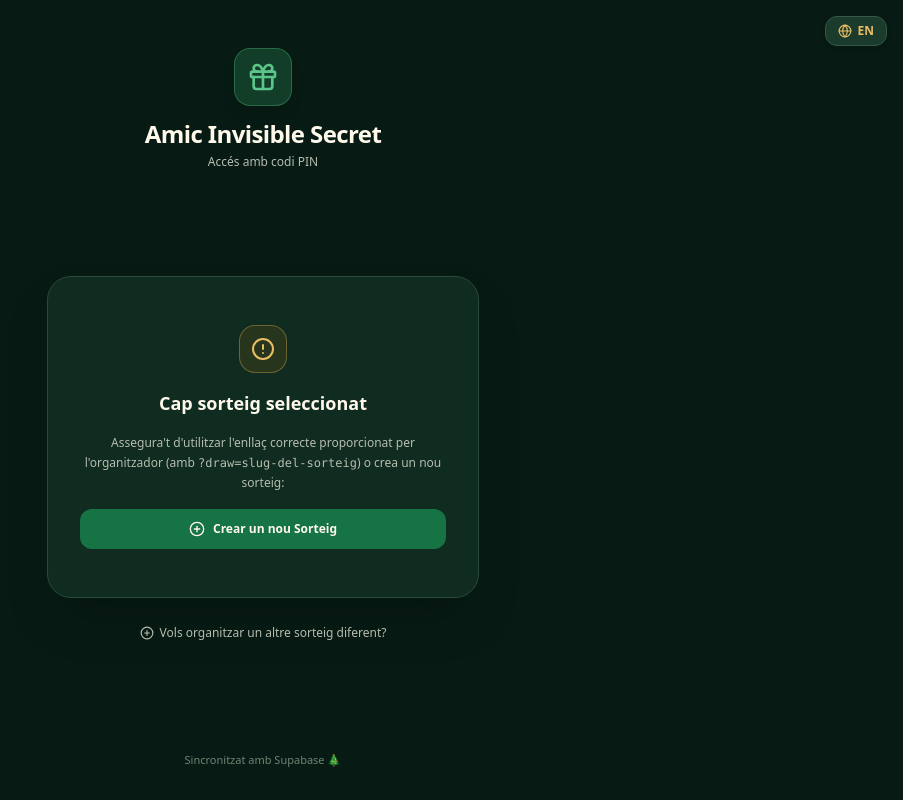
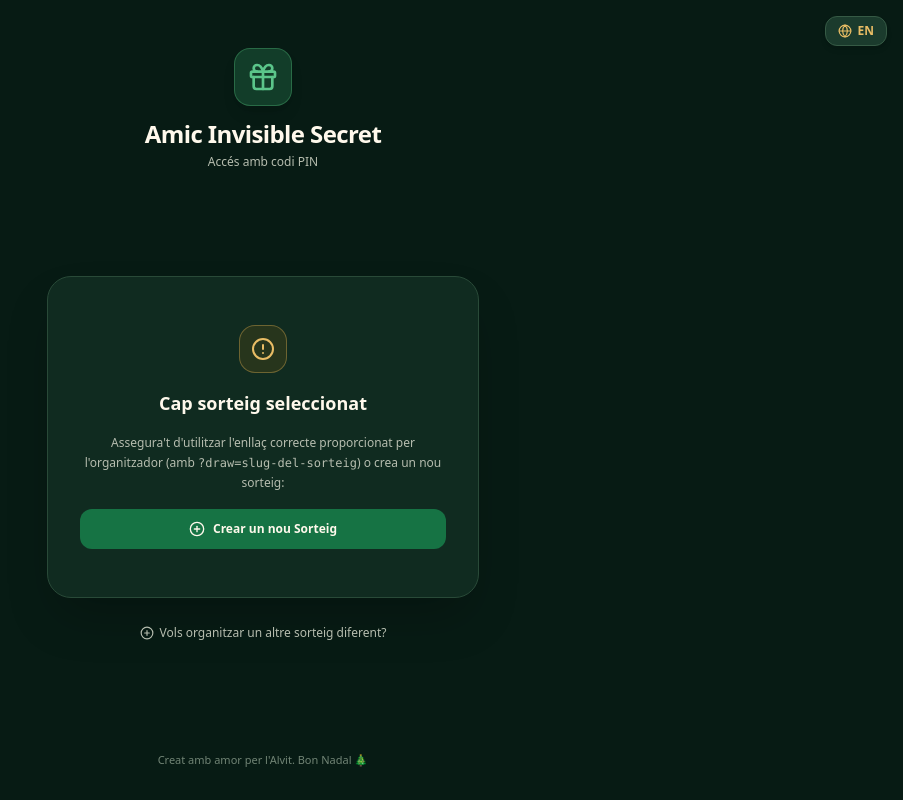
Before and after one commit to AlvitBABI/amic-invisible-ababi, a React (Vite) app: page / in a window 1280 px wide. Shown: the whole page, without its empty margins (377-1280 px from the left). Built offline with nearby package versions, Linux system fonts and the light colour scheme.

Commit message:
Update App.jsx - made with love

```diff
--- a/src/App.jsx
+++ b/src/App.jsx
@@ -29,7 +29,7 @@ const translations = {
     budget: "Presupost:",
     date: "Data:",
     organizeAnother: "Vols organitzar un altre sorteig diferent?",
-    syncSupabase: "Sincronitzat amb Supabase 🎄",
+    syncAlvit: "Creat amb amor per l'Alvit. Bon Nadal 🎄",
     connectedParticipant: "Participant connectat:",
     privateAssignment: "Assignació Privada (Sense regals mutus)",
     hello: "Hola,",
@@ -52,7 +52,7 @@ const translations = {
     resultsAndParts: "Resultats i Participants",
     modifyDraw: "Modificar Sorteig",
     setupConfigTitle: "Configura el teu Sorteig",
-    setupConfigDesc: "Primer defineix els detalls bàsics. Això registrarà el sorteig a Supabase i generarà el teu PIN d'organitzador (1234 per defecte) i el testimoni d'emergència.",
+    setupConfigDesc: "Primer defineix els detalls bàsics. Això registrarà el sorteig i generarà el teu PIN d'organitzador (1234 per defecte) i el testimoni d'emergència.",
     slugLabel: "Slug (Identificador URL únic)",
     slugDesc: "Aquest serà l'ID immutable a l'enllaç web.",
     eventDateLabel: "Data de l'Esdeveniment",
@@ -92,7 +92,7 @@ const translations = {
     logout: "Tancar Sessió",
     errorNoDraw: "No s'ha trobat cap sorteig amb aquest identificador.",
     errorMin3: "Es necessiten almenys 3 participants per fer el sorteig!",
-    errorDuplicateSlug: "Error creant el sorteig a Supabase. Comprova que el slug no estigui duplicat.",
+    errorDuplicateSlug: "Error creant el sorteig. Comprova que el slug no estigui duplicat.",
     errorIncorrectPin: "Codi PIN o contrasenya incorrectes."
   },
   en: {
@@ -110,7 +110,7 @@ const translations = {
     budget: "Budget:",
     date: "Date:",
     organizeAnother: "Want to organize a different draw?",
-    syncSupabase: "Synced with Supabase 🎄",
+    syncAlvit: "Made with love by Alvit. Merry Christmas 🎄",
     connectedParticipant: "Connected participant:",
     privateAssignment: "Private Assignment (No mutual gifting)",
     hello: "Hello,",
@@ -133,7 +133,7 @@ const translations = {
     resultsAndParts: "Results & Participants",
     modifyDraw: "Modify Draw",
     setupConfigTitle: "Configure your Draw",
-    setupConfigDesc: "First define the basic details. This will register the draw in Supabase and generate your organizer PIN (1234 by default) and emergency token.",
+    setupConfigDesc: "First define the basic details. This will register the draw and generate your organizer PIN (1234 by default) and emergency token.",
     slugLabel: "Slug (Unique URL Identifier)",
     slugDesc: "This will be the immutable ID in the web link.",
     eventDateLabel: "Event Date",
@@ -173,7 +173,7 @@ const translations = {
     logout: "Log Out",
     errorNoDraw: "No draw was found with this identifier.",
     errorMin3: "At least 3 participants are required to run the draw!",
-    errorDuplicateSlug: "Error creating draw in Supabase. Check that the slug is not duplicated.",
+    errorDuplicateSlug: "Error creating draw. Check that the slug is not duplicated.",
     errorIncorrectPin: "Incorrect PIN code or password."
   }
 };
@@ -795,7 +795,7 @@ export default function App() {
         </main>
 
         <footer className="max-w-md mx-auto w-full text-center text-[11px] text-[#718475] pb-4">
-          {t.syncSupabase}
+          {t.syncAlvit}
         </footer>
       </div>
     );
```
